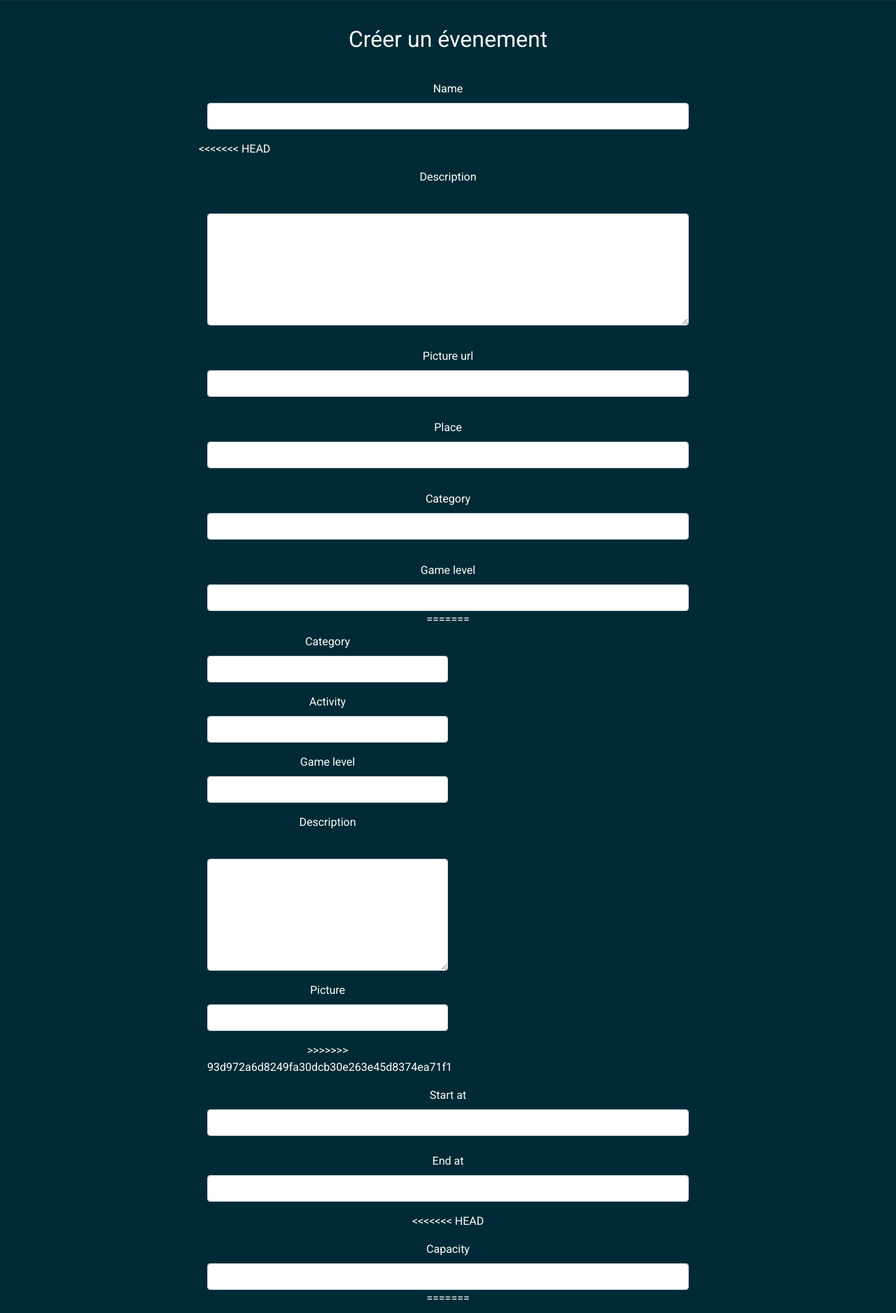
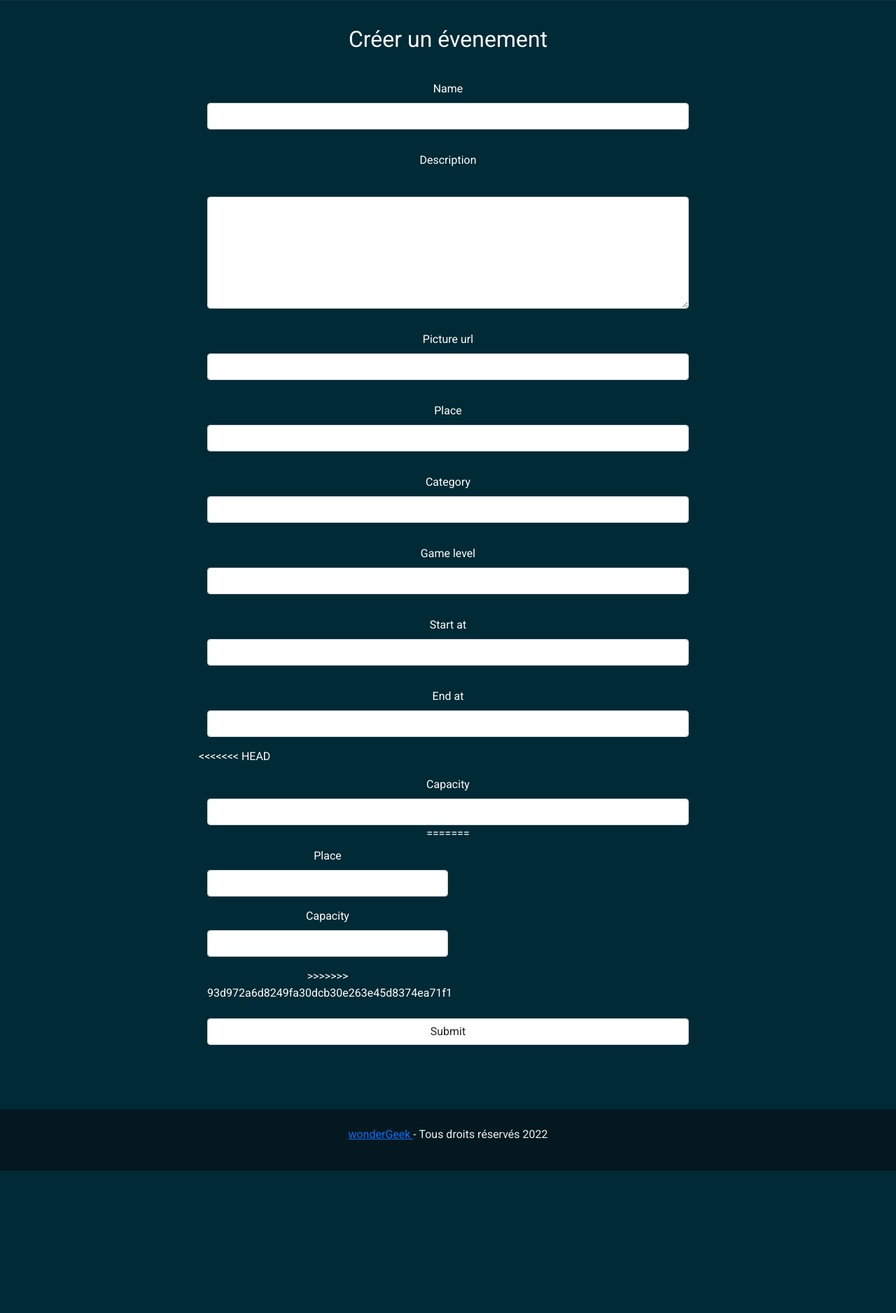
Before and after one commit to audrey-ebrotie/wonderGeek, a Symfony app: template templates/event/form.html.twig in a window 1280 px wide. Shown: the part 355-2231 px from the top of the page at 70% size. After the commit the page ends 2028 px from the top, so only its background shows below. Run offline with Twig, Linux system fonts and the light colour scheme; the template is opened without the code that fills it, so the values that code supplies are empty; form fields are guessed from the names that the template uses; some libraries are stand-ins or nearby versions.

Commit message:
fix conflict

```diff
--- a/templates/event/form.html.twig
+++ b/templates/event/form.html.twig
@@ -24,7 +24,6 @@
                             {{ form_errors(form.name) }}
                             {{ form_help(form.name) }}
                         </div>
-<<<<<<< HEAD
 
                         {# description #}
                         <div class="form-group py-2 my-2">
@@ -60,22 +59,6 @@
                             {{ form_widget(form.GameLevel) }}
                             {{ form_errors(form.GameLevel) }}
                             {{ form_help(form.GameLevel) }}
-=======
-                        <div class="col-6 my-2">
-                            {{ form_row(form.category) }}
-                        </div>
-                        <div class="col-6 my-2">
-                            {{ form_row(form.activity) }}
-                        </div>
-                        <div class="col-6 my-2">
-                            {{ form_row(form.gameLevel) }}
-                        </div>
-                        <div class="col-6 my-2">
-                            {{ form_row(form.description) }}
-                        </div>
-                        <div class="col-6 my-2">
-                            {{ form_row(form.picture) }}
->>>>>>> 93d972a6d8249fa30dcb30e263e45d8374ea71f1
                         </div>
 
                         <div class="form-group py-2 my-2">
```
